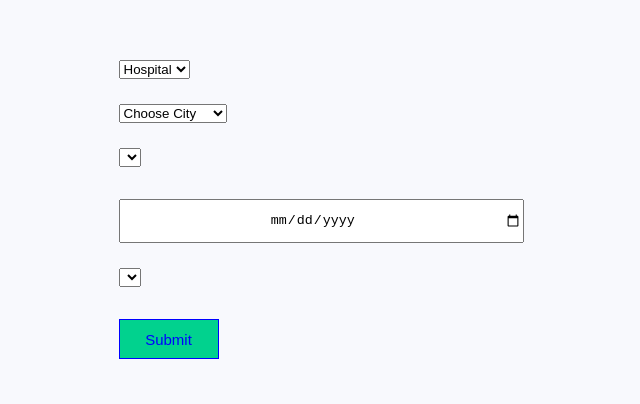
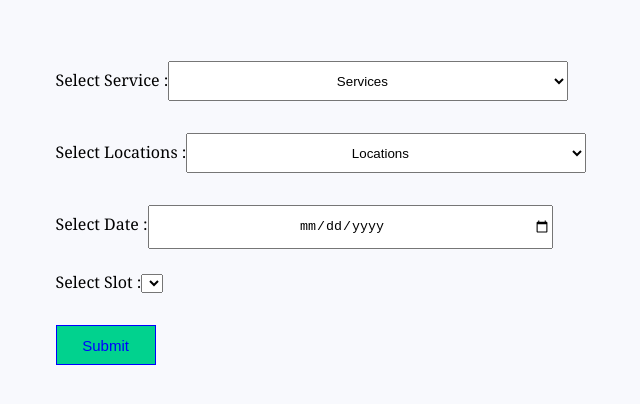
Before and after one commit to BharadwajPolusani/se-project-main, a React (Create React App) app in the folder se-project/: page /Booking in a window 1280 px wide. Shown: the part 192-596 px from the top of the page, without its empty margins (319-959 px from the left). Built offline with nearby package versions, Linux system fonts and the light colour scheme.

Commit message:
few changes

```diff
--- a/se-project/src/components/Booking.js
+++ b/se-project/src/components/Booking.js
@@ -17,14 +17,14 @@ const Booking = () => {
       const [newAccount, updatenewacc] = useState({
         service: "",
         location: "",
-        nameofservice: "",
+       // nameofservice: "",
         date: "",
         slot: ""
       });
 
       const onSubmit = (e) => {
         e.preventDefault();
-        console.log(newAccount)
+        //console.log(newAccount)
         let a = {
           // service: e.target.service.value,
           // city: e.target.city.value,
@@ -59,7 +59,7 @@ const Booking = () => {
       // bookingTimes=api response
 
       setSelectedDate(event.target.value);
-      console.log(event.target.value);
+      //console.log(event.target.value);
   }
 
   let type = null;
@@ -89,33 +89,39 @@ const Booking = () => {
 return (
     <div>
         <form className="add-form" onSubmit={onSubmit}>
-            <select onChange={(e) => {
+            Select Service :
+            <select
+            style={{width:400, height:40, marginTop:10,textAlign:'center'}}
+            onChange={(e) => {
               const value = e.target.value;
               updatenewacc({ ...newAccount, service: e.target.value });
               //console.log(value);
             }}>
+            <option>Services</option>
             <option value="Bank">Bank</option>
-            <option selected value="Hospital">Hospital</option>
-            <option value="Saloon">Saloon</option>
+            {/* <option value="Hospital">Hospital</option>
+            <option value="Saloon">Saloon</option> */}
             </select>
             <br/>
             <br/>
+             Select Locations :
             <select
+             style={{width:400, height:40, marginTop:10,textAlign:'center'}}
              onChange={(e) => {
               changeCity(e);
               const value = e.target.value;
               updatenewacc({ ...newAccount, location: e.target.value });
               //console.log(value);
             }}>
-            <option>Choose City</option>
+            <option>Locations</option>
             <option value="Overland Park">Overland Park</option>
             <option value="Kansas City">Kansas City</option>
             <option value="Lees Summit">Lee's Summit</option>
             <option value="Corbin Park">Corbin Park</option>
             </select>
             <br/>
-            <br/>
-            <select
+            {/* <br/> */}
+            {/* <select
             onChange={(e) => {
               const value = e.target.value;
               updatenewacc({ ...newAccount, nameofservice: e.target.value });
@@ -124,9 +130,10 @@ return (
             {
               options
             }
-            </select>
+            </select> */}
+            {/* <br/> */}
             <br/>
-            <br/>
+            Select Date :
             <input
             onChange={(e) => {
               changeDate(e);
@@ -135,17 +142,21 @@ return (
               //console.log(value);
             }}
             name="BookingDate"
+            placeholder="Choose Date"
             required={true}
             type="date"
             style={{width:400, height:40, marginTop:10,textAlign:'center'}}
-            placeholder=""
+            // placeholder=" Choose Date"
             //onChange={changeDate}
 
 
           />
           <br/>
           <br/>
-          <select onChange={(e) => {
+          Select Slot :
+          <select
+              sele
+              onChange={(e) => {
               const value = e.target.value;
               updatenewacc({ ...newAccount, slot: e.target.value });
               //console.log(value);
```
